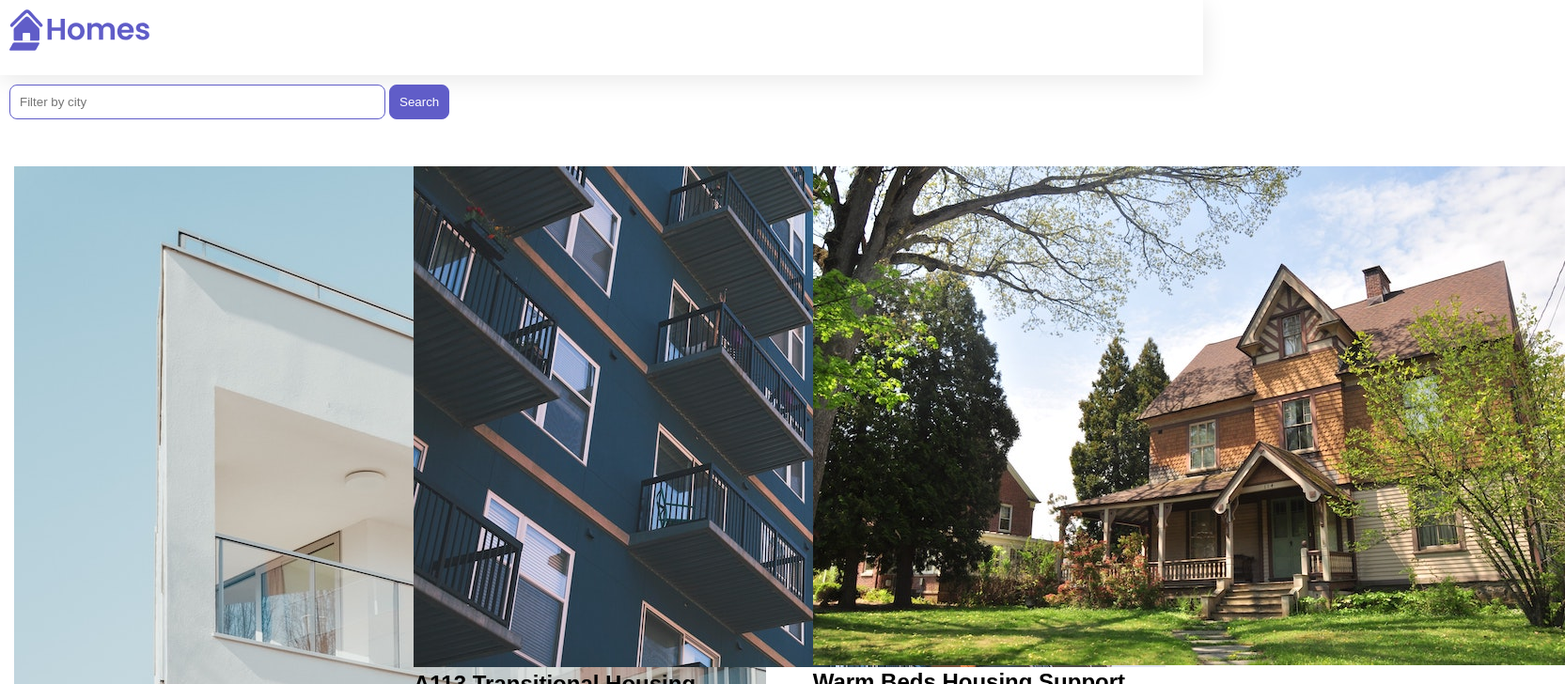
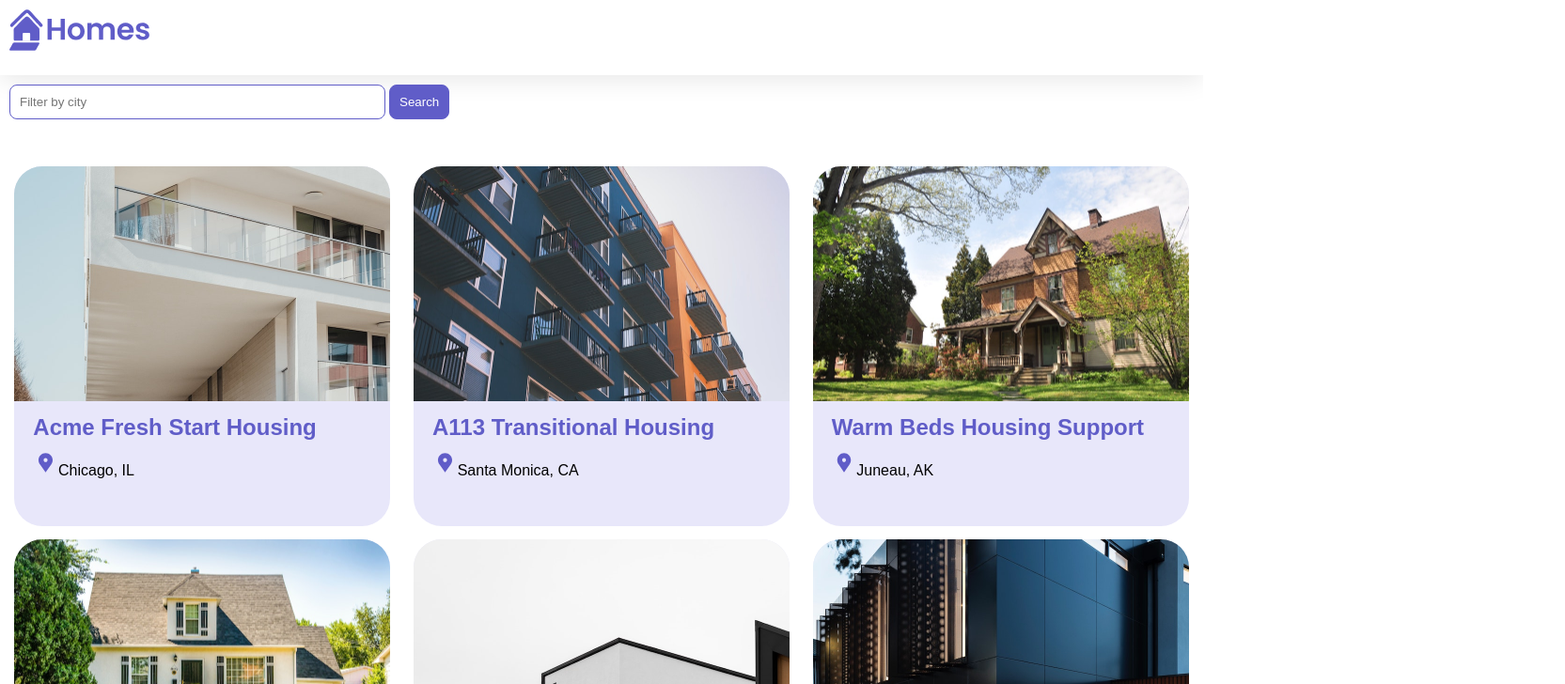
Before and after one commit to elespai27/AngularPLA1, an Angular app: page / in a window 1280 px wide. Shown: the top 728 px of the page at 94% size, 1665 px wide, since content can reach past the window. Built offline with nearby package versions, Linux system fonts and the light colour scheme.

Commit message:
Fixed css housing-location.component.css

```diff
--- a/src/app/housing-location/housing-location.component.css
+++ b/src/app/housing-location/housing-location.component.css
@@ -0,0 +1,33 @@
+/* Put these styles in: src/app/housing-location/housing-location.component.css */
+
+.listing {
+  background: var(--accent-color);
+  border-radius: 30px;
+  padding-bottom: 30px;
+}
+.listing-heading {
+  color: var(--primary-color);
+  padding: 10px 20px 0 20px;
+}
+.listing-photo {
+  height: 250px;
+  width: 100%;
+  object-fit: cover;
+  border-radius: 30px 30px 0 0;
+}
+.listing-location {
+  padding: 10px 20px 20px 20px;
+}
+.listing-location::before {
+  content: url("/assets/location-pin.svg") / "";
+}
+
+section.listing a {
+  padding-left: 20px;
+  text-decoration: none;
+  color: var(--primary-color);
+}
+section.listing a::after {
+  content: "\203A";
+  margin-left: 5px;
+}
```
